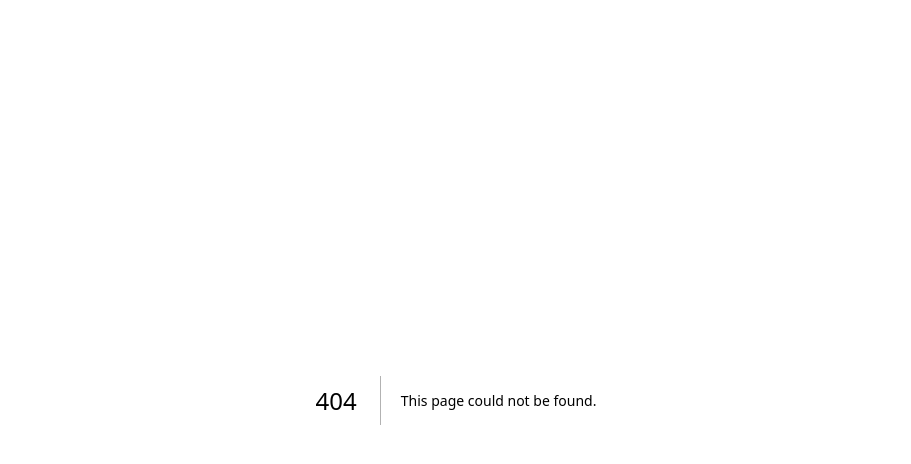
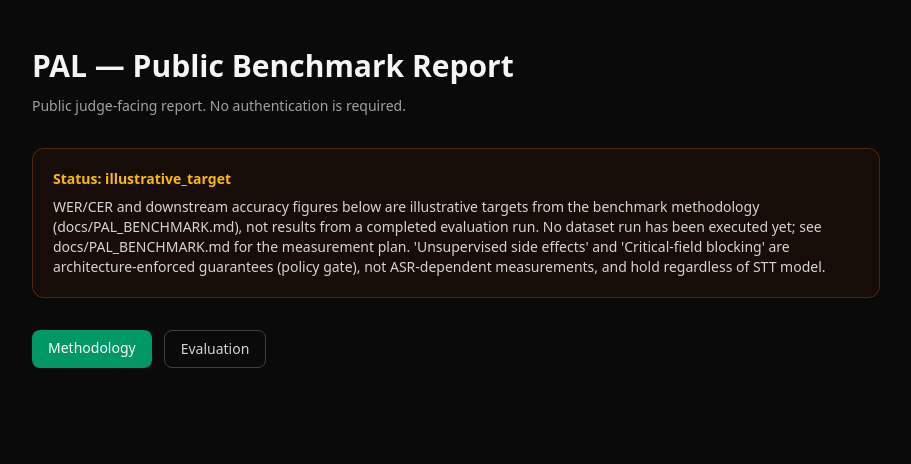
Before and after one commit to Logonotobscurity/pal, a Next.js app: page /report in a window 1280 px wide. Before the commit this address had no page. Shown: the top 464 px of the page, without its empty margins (184-1095 px from the left). Built offline with nearby package versions, Linux system fonts and the light colour scheme.

Commit message:
fix: add public judge benchmark report route

```diff
--- /dev/null
+++ b/src/app/report/page.tsx
@@ -0,0 +1,19 @@
+import Link from "next/link";
+import results from "@/data/benchmark-results.json";
+
+export default function PublicReportPage() {
+  return (
+    <main className="mx-auto max-w-4xl px-4 py-12 sm:px-6">
+      <h1 className="text-3xl font-semibold text-neutral-100">PAL — Public Benchmark Report</h1>
+      <p className="mt-3 text-sm text-neutral-400">Public judge-facing report. No authentication is required.</p>
+      <div className="mt-8 rounded-xl border border-amber-800/50 bg-amber-950/20 p-5">
+        <p className="text-sm font-semibold text-amber-400">Status: {results.status}</p>
+        <p className="mt-2 text-sm text-neutral-300">{results.statusNote}</p>
+      </div>
+      <div className="mt-8 flex gap-3">
+        <Link href="/evaluation/methodology" className="rounded-lg bg-emerald-600 px-4 py-2 text-sm text-white">Methodology</Link>
+        <Link href="/evaluation" className="rounded-lg border border-neutral-700 px-4 py-2 text-sm text-neutral-300">Evaluation</Link>
+      </div>
+    </main>
+  );
+}
```
